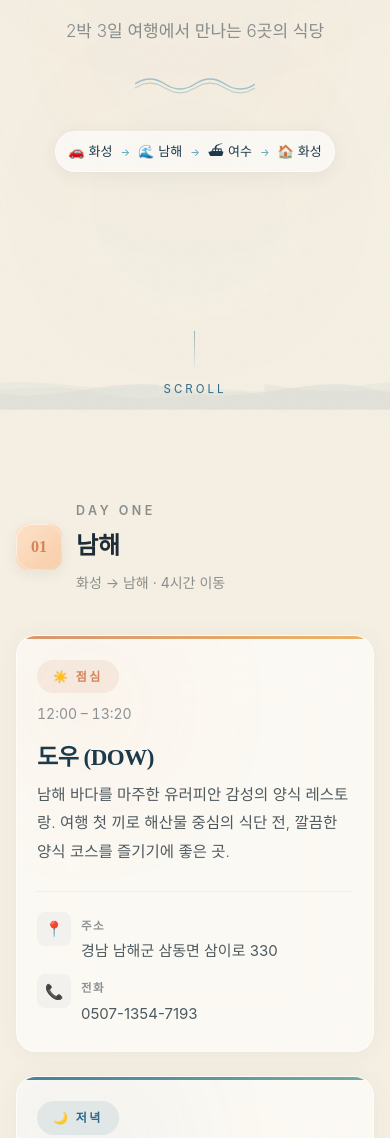
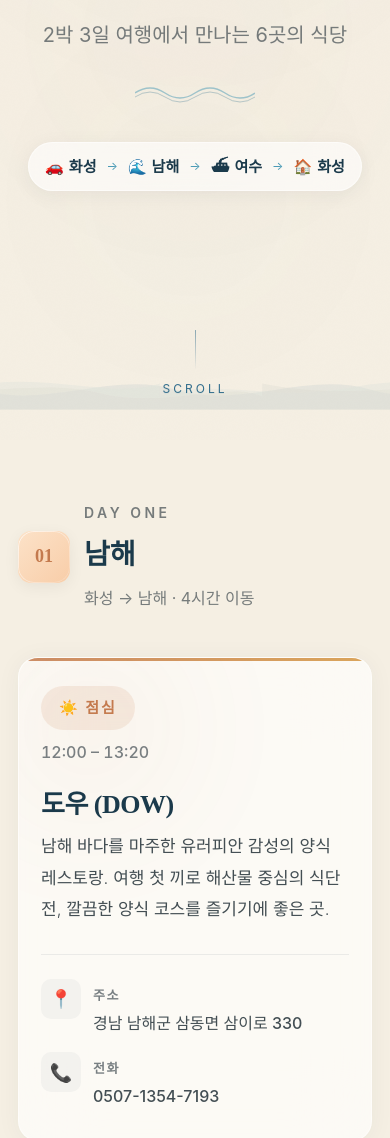
Before and after one commit to leesh06/yeosu-trip, a plain HTML site: page restaurant.html in a window 390 px wide. Shown: the part 404-1542 px from the top of the page. Drawn offline with Linux system fonts and the light colour scheme; a web font is replaced by a local one.

Commit message:
restaurant.html 업데이트 폰트 사이즈

```diff
--- a/restaurant.html
+++ b/restaurant.html
@@ -10,7 +10,6 @@
   @import url('https://cdn.jsdelivr.net/gh/orioncactus/pretendard/dist/web/static/pretendard.min.css');
 
   :root {
-    /* 남해·여수 바다 + 한국 전통 컬러 */
     --ocean-deep: #1b3a4b;
     --ocean-mid: #2d6a8a;
     --ocean-light: #4a9ab5;
@@ -18,18 +17,18 @@
     --ocean-sky: #d4eef4;
     --sand: #f5efe3;
     --sand-warm: #ede4d3;
-    --sunset-warm: #d4845a;
-    --sunset-gold: #e8a84c;
+    --sunset-warm: #c47a4e;
+    --sunset-gold: #d49540;
     --sunset-rose: #c86b5e;
     --hanok-brown: #6b4c3b;
     --pine-green: #3d6b5e;
     --jade: #5a9e8f;
-    --text: #1e2d35;
-    --text-mid: rgba(30,45,53,0.78);
-    --text-dim: rgba(30,45,53,0.50);
-    --glass: rgba(255,255,255,0.60);
+    --text: #1a2830;
+    --text-mid: rgba(26,40,48,0.82);
+    --text-dim: rgba(26,40,48,0.58);
+    --glass: rgba(255,255,255,0.65);
     --glass-border: rgba(255,255,255,0.50);
-    --glass-hover: rgba(255,255,255,0.78);
+    --glass-hover: rgba(255,255,255,0.80);
     --radius: 20px;
     --radius-sm: 12px;
   }
@@ -40,7 +39,8 @@
   body {
     font-family: 'Pretendard', 'Noto Sans KR', -apple-system, sans-serif;
     color: var(--text);
-    line-height: 1.8;
+    line-height: 1.85;
+    font-size: 18px;
     -webkit-font-smoothing: antialiased;
     overflow-x: hidden;
     background: var(--sand);
@@ -88,7 +88,7 @@
     100% { transform: translateX(-50%); }
   }
 
-  /* Ambient orbs — ocean light */
+  /* Ambient orbs */
   .ambient {
     position: fixed; inset: 0; z-index: 0;
     pointer-events: none; overflow: hidden;
@@ -127,7 +127,7 @@
     background-size: 200px;
   }
 
-  .wrapper { position: relative; z-index: 2; max-width: 800px; margin: 0 auto; padding: 0 24px; }
+  .wrapper { position: relative; z-index: 2; max-width: 820px; margin: 0 auto; padding: 0 28px; }
 
   /* === HERO === */
   .hero {
@@ -139,14 +139,14 @@
   }
 
   .hero-eyebrow {
-    font-size: 12px; letter-spacing: 5px; text-transform: uppercase;
+    font-size: 15px; letter-spacing: 5px; text-transform: uppercase;
     color: var(--ocean-mid); font-weight: 600; margin-bottom: 24px;
     opacity: 0; animation: fadeIn 1s 0.3s ease forwards;
   }
 
   .hero h1 {
     font-family: 'Noto Serif KR', serif; font-weight: 900;
-    font-size: clamp(36px, 7vw, 64px); line-height: 1.2; letter-spacing: -2px;
+    font-size: clamp(42px, 8vw, 72px); line-height: 1.2; letter-spacing: -2px;
     background: linear-gradient(135deg, var(--ocean-deep) 0%, var(--ocean-mid) 40%, var(--sunset-warm) 80%, var(--sunset-gold) 100%);
     background-size: 300% auto;
     -webkit-background-clip: text; -webkit-text-fill-color: transparent; background-clip: text;
@@ -157,17 +157,15 @@
   @keyframes fadeIn { to { opacity: 1; } }
 
   .hero-sub {
-    font-size: 17px; color: var(--text-dim); font-weight: 300;
+    font-size: 20px; color: var(--text-dim); font-weight: 400;
     margin-top: 20px; opacity: 0; animation: fadeIn 1s 0.8s ease forwards;
   }
 
-  /* Decorative wave divider under title */
   .hero-wave-deco {
     margin-top: 28px; opacity: 0; animation: fadeIn 1s 0.9s ease forwards;
   }
   .hero-wave-deco svg { width: 120px; height: 20px; }
 
-  /* Route bar — compact */
   .route-bar {
     display: inline-flex; align-items: center;
     margin-top: 28px;
@@ -175,22 +173,22 @@
     backdrop-filter: blur(20px); -webkit-backdrop-filter: blur(20px);
     border: 1px solid rgba(255,255,255,0.5);
     border-radius: 100px;
-    padding: 10px 6px;
+    padding: 12px 8px;
     box-shadow: 0 4px 20px rgba(27,58,75,0.06);
     opacity: 0; animation: fadeIn 1s 1s ease forwards;
     white-space: nowrap;
   }
   .route-stop {
-    display: inline-flex; align-items: center; gap: 4px;
-    padding: 0 12px; font-size: 14px; font-weight: 500; color: var(--ocean-deep);
+    display: inline-flex; align-items: center; gap: 5px;
+    padding: 0 14px; font-size: 17px; font-weight: 600; color: var(--ocean-deep);
   }
-  .route-stop .emoji { font-size: 14px; }
-  .route-arrow { color: var(--ocean-light); font-size: 11px; }
+  .route-stop .emoji { font-size: 17px; }
+  .route-arrow { color: var(--ocean-light); font-size: 14px; }
 
   .scroll-hint {
     position: absolute; bottom: 40px;
     display: flex; flex-direction: column; align-items: center; gap: 8px;
-    color: var(--ocean-mid); font-size: 11.5px; letter-spacing: 3px;
+    color: var(--ocean-mid); font-size: 12px; letter-spacing: 3px;
     animation: fadeIn 1s 1.5s ease forwards, bounce 2s 2.5s ease-in-out infinite;
     opacity: 0;
   }
@@ -205,11 +203,11 @@
   /* === DAY SECTION === */
   .day-section { padding: 80px 0 40px; }
 
-  .day-header { display: flex; align-items: center; gap: 20px; margin-bottom: 40px; }
+  .day-header { display: flex; align-items: center; gap: 20px; margin-bottom: 44px; }
   .day-chip {
     display: flex; align-items: center; justify-content: center;
-    width: 56px; height: 56px; border-radius: 16px;
-    font-family: 'Noto Serif KR', serif; font-weight: 900; font-size: 18px;
+    width: 62px; height: 62px; border-radius: 16px;
+    font-family: 'Noto Serif KR', serif; font-weight: 900; font-size: 20px;
     flex-shrink: 0; position: relative; overflow: hidden;
     box-shadow: 0 4px 16px rgba(0,0,0,0.06);
   }
@@ -219,26 +217,23 @@
     -webkit-mask: linear-gradient(#fff 0 0) content-box, linear-gradient(#fff 0 0);
     -webkit-mask-composite: xor; mask-composite: exclude;
   }
-  /* Day 1: 남해 바다 + 석양 */
   .day-1 .day-chip { background: linear-gradient(135deg, #fce2c8, #f8cda8); color: var(--sunset-warm); }
-  /* Day 2: 여수 바다 */
   .day-2 .day-chip { background: linear-gradient(135deg, #c8e4f0, #a8d4e8); color: var(--ocean-mid); }
-  /* Day 3: 귀가 — 소나무 초록 */
   .day-3 .day-chip { background: linear-gradient(135deg, #c8e0d4, #a8d0c0); color: var(--pine-green); }
 
-  .day-meta { display: flex; flex-direction: column; gap: 2px; }
-  .day-label { font-size: 12.5px; letter-spacing: 3.5px; text-transform: uppercase; color: var(--text-dim); font-weight: 600; }
-  .day-title { font-family: 'Noto Serif KR', serif; font-size: 28px; font-weight: 700; }
-  .day-route { font-size: 14px; color: var(--text-dim); font-weight: 400; }
+  .day-meta { display: flex; flex-direction: column; gap: 3px; }
+  .day-label { font-size: 14px; letter-spacing: 3.5px; text-transform: uppercase; color: var(--text-dim); font-weight: 600; }
+  .day-title { font-family: 'Noto Serif KR', serif; font-size: 34px; font-weight: 700; color: var(--ocean-deep); }
+  .day-route { font-size: 17px; color: var(--text-dim); font-weight: 400; }
 
-  /* === CARD — Coastal Glass === */
+  /* === CARD === */
   .card {
     position: relative;
     background: var(--glass);
     backdrop-filter: blur(40px) saturate(120%); -webkit-backdrop-filter: blur(40px) saturate(120%);
     border: 1px solid var(--glass-border);
     border-radius: var(--radius);
-    padding: 32px; margin-bottom: 24px;
+    padding: 36px; margin-bottom: 28px;
     box-shadow: 0 2px 24px rgba(27,58,75,0.05);
     transition: all 0.5s cubic-bezier(0.23, 1, 0.32, 1);
     overflow: hidden;
@@ -251,7 +246,6 @@
     box-shadow: 0 12px 48px rgba(27,58,75,0.10);
   }
 
-  /* Top accent line */
   .card::before {
     content: ''; position: absolute; top: 0; left: 0;
     width: 100%; height: 3px; opacity: 0.85; transition: opacity 0.3s;
@@ -261,7 +255,6 @@
   .card.dinner::before { background: linear-gradient(90deg, var(--ocean-mid), var(--jade)); }
   .card.breakfast::before { background: linear-gradient(90deg, var(--pine-green), var(--jade)); }
 
-  /* Subtle inner glow */
   .card::after {
     content: ''; position: absolute; top: -20px; left: -20px;
     width: 180px; height: 180px; border-radius: 50%;
@@ -273,106 +266,113 @@
   .card.breakfast::after { background: var(--pine-green); }
 
   .card-header {
-    display: flex; justify-content: space-between; align-items: flex-start;
-    margin-bottom: 16px; position: relative; z-index: 1;
+    display: flex; justify-content: space-between; align-items: center;
+    margin-bottom: 20px; position: relative; z-index: 1;
   }
   .meal-tag {
-    display: inline-flex; align-items: center; gap: 6px;
-    font-size: 12px; font-weight: 700; letter-spacing: 2.5px; text-transform: uppercase;
-    padding: 6px 16px; border-radius: 100px;
+    display: inline-flex; align-items: center; gap: 7px;
+    font-size: 15px; font-weight: 700; letter-spacing: 2px; text-transform: uppercase;
+    padding: 8px 18px; border-radius: 100px;
   }
-  .lunch .meal-tag { background: rgba(212,132,90,0.12); color: var(--sunset-warm); }
+  .lunch .meal-tag { background: rgba(196,122,78,0.12); color: var(--sunset-warm); }
   .dinner .meal-tag { background: rgba(45,106,138,0.10); color: var(--ocean-mid); }
   .breakfast .meal-tag { background: rgba(61,107,94,0.10); color: var(--pine-green); }
 
-  .time-text { font-size: 14px; color: var(--text-dim); font-weight: 400; font-variant-numeric: tabular-nums; }
+  .time-text { font-size: 17px; color: var(--text-dim); font-weight: 500; font-variant-numeric: tabular-nums; }
 
   .card-body { position: relative; z-index: 1; }
   .restaurant-name {
     font-family: 'Noto Serif KR', serif;
-    font-size: clamp(23px, 4vw, 30px); font-weight: 700;
-    letter-spacing: -0.5px; margin-bottom: 8px; line-height: 1.3;
+    font-size: clamp(28px, 5vw, 36px); font-weight: 700;
+    letter-spacing: -0.5px; margin-bottom: 10px; line-height: 1.3;
     color: var(--ocean-deep);
   }
   .restaurant-desc {
-    font-size: 15.5px; font-weight: 300; color: var(--text-mid);
-    line-height: 1.85; margin-bottom: 24px; max-width: 560px;
+    font-size: 18px; font-weight: 350; color: var(--text-mid);
+    line-height: 1.85; margin-bottom: 28px; max-width: 580px;
   }
 
-  .info-chips { display: flex; flex-direction: column; gap: 10px; padding-top: 20px; border-top: 1px solid rgba(27,58,75,0.06); }
-  .info-row { display: flex; align-items: flex-start; gap: 10px; }
+  .info-chips { display: flex; flex-direction: column; gap: 14px; padding-top: 24px; border-top: 1px solid rgba(27,58,75,0.08); }
+  .info-row { display: flex; align-items: flex-start; gap: 12px; }
   .info-icon {
-    width: 34px; height: 34px; display: flex; align-items: center; justify-content: center;
-    background: rgba(27,58,75,0.04); border-radius: 8px; font-size: 15px; flex-shrink: 0;
+    width: 40px; height: 40px; display: flex; align-items: center; justify-content: center;
+    background: rgba(27,58,75,0.04); border-radius: 10px; font-size: 18px; flex-shrink: 0;
   }
-  .info-content { display: flex; flex-direction: column; gap: 1px; padding-top: 4px; }
-  .info-label { font-size: 11.5px; letter-spacing: 1.5px; text-transform: uppercase; color: var(--text-dim); font-weight: 600; }
-  .info-value { font-size: 15px; color: var(--text-mid); font-weight: 400; word-break: keep-all; }
+  .info-content { display: flex; flex-direction: column; gap: 2px; padding-top: 4px; }
+  .info-label { font-size: 13px; letter-spacing: 1.5px; text-transform: uppercase; color: var(--text-dim); font-weight: 600; }
+  .info-value { font-size: 17px; color: var(--text-mid); font-weight: 450; word-break: keep-all; }
 
   .alert {
-    margin-top: 18px; padding: 14px 16px; border-radius: var(--radius-sm);
-    font-size: 14px; line-height: 1.65;
+    margin-top: 20px; padding: 16px 18px; border-radius: var(--radius-sm);
+    font-size: 17px; line-height: 1.7; font-weight: 500;
     display: flex; align-items: flex-start; gap: 10px; position: relative; z-index: 1;
   }
-  .alert.warn { background: rgba(212,132,90,0.08); border: 1px solid rgba(212,132,90,0.18); color: #8b4420; }
-  .alert.info { background: rgba(45,106,138,0.06); border: 1px solid rgba(45,106,138,0.12); color: var(--ocean-mid); }
-  .alert-icon { font-size: 17px; flex-shrink: 0; margin-top: 1px; }
+  .alert.warn { background: rgba(196,122,78,0.10); border: 1px solid rgba(196,122,78,0.22); color: #7a3a18; }
+  .alert.info { background: rgba(45,106,138,0.07); border: 1px solid rgba(45,106,138,0.15); color: #1e5068; }
+  .alert-icon { font-size: 20px; flex-shrink: 0; margin-top: 1px; }
 
   .section-divider { height: 1px; background: linear-gradient(90deg, transparent, rgba(27,58,75,0.08), transparent); margin: 20px 0; }
 
   /* === FOOTER === */
   .footer { text-align: center; padding: 80px 24px 60px; }
-  .footer-icon { font-size: 40px; margin-bottom: 16px; display: inline-block; animation: float 4s ease-in-out infinite; }
+  .footer-icon { font-size: 44px; margin-bottom: 16px; display: inline-block; animation: float 4s ease-in-out infinite; }
   @keyframes float { 0%, 100% { transform: translateY(0) rotate(0deg); } 50% { transform: translateY(-10px) rotate(3deg); } }
-  .footer-text { font-family: 'Noto Serif KR', serif; font-size: 22px; font-weight: 700; color: var(--ocean-deep); margin-bottom: 8px; }
-  .footer-sub { font-size: 14px; color: var(--text-dim); font-weight: 400; }
+  .footer-text { font-family: 'Noto Serif KR', serif; font-size: 26px; font-weight: 700; color: var(--ocean-deep); margin-bottom: 10px; }
+  .footer-sub { font-size: 17px; color: var(--text-dim); font-weight: 400; }
   .footer-wave { margin-top: 24px; }
   .footer-wave svg { width: 80px; height: 14px; }
 
   /* Progress */
   .progress-bar {
-    position: fixed; top: 0; left: 0; height: 2px;
+    position: fixed; top: 0; left: 0; height: 3px;
     background: linear-gradient(90deg, var(--ocean-deep), var(--ocean-mid), var(--sunset-warm), var(--sunset-gold));
     z-index: 100; width: 0%; transition: width 0.1s linear;
   }
 
   /* Nav Dots */
-  .nav-dots { position: fixed; right: 24px; top: 50%; transform: translateY(-50%); z-index: 50; display: flex; flex-direction: column; gap: 12px; }
+  .nav-dots { position: fixed; right: 24px; top: 50%; transform: translateY(-50%); z-index: 50; display: flex; flex-direction: column; gap: 14px; }
   .nav-dot {
-    width: 8px; height: 8px; border-radius: 50%;
-    background: rgba(27,58,75,0.18); border: none; cursor: pointer;
+    width: 10px; height: 10px; border-radius: 50%;
+    background: rgba(27,58,75,0.20); border: none; cursor: pointer;
     transition: all 0.3s ease; position: relative;
   }
-  .nav-dot:hover { background: rgba(27,58,75,0.35); transform: scale(1.4); }
-  .nav-dot.active { background: var(--ocean-mid); box-shadow: 0 0 12px rgba(45,106,138,0.3); transform: scale(1.3); }
+  .nav-dot:hover { background: rgba(27,58,75,0.4); transform: scale(1.4); }
+  .nav-dot.active { background: var(--ocean-mid); box-shadow: 0 0 14px rgba(45,106,138,0.35); transform: scale(1.3); }
   .nav-dot .tooltip {
-    position: absolute; right: 20px; top: 50%; transform: translateY(-50%);
-    background: var(--ocean-deep); padding: 4px 12px; border-radius: 6px;
-    font-size: 11px; white-space: nowrap; color: #fff;
+    position: absolute; right: 22px; top: 50%; transform: translateY(-50%);
+    background: var(--ocean-deep); padding: 5px 14px; border-radius: 6px;
+    font-size: 13px; white-space: nowrap; color: #fff;
     opacity: 0; pointer-events: none; transition: opacity 0.2s;
   }
   .nav-dot:hover .tooltip { opacity: 1; }
 
   /* === RESPONSIVE === */
   @media (max-width: 640px) {
-    .wrapper { padding: 0 16px; }
-    .card { padding: 24px 20px; }
-    .card-header { flex-direction: column; gap: 8px; }
+    .wrapper { padding: 0 18px; }
+    .card { padding: 28px 22px; }
+    .card-header { flex-direction: column; gap: 8px; align-items: flex-start; }
     .day-header { gap: 14px; }
-    .day-chip { width: 46px; height: 46px; font-size: 16px; border-radius: 12px; }
-    .day-title { font-size: 24px; }
+    .day-chip { width: 52px; height: 52px; font-size: 18px; border-radius: 13px; }
+    .day-title { font-size: 28px; }
     .nav-dots { display: none; }
     .day-section { padding: 60px 0 20px; }
-    .route-stop { padding: 0 8px; font-size: 13px; }
-    .route-stop .emoji { font-size: 13px; }
-    .route-arrow { font-size: 10px; }
-    .route-bar { padding: 8px 4px; }
+    .route-stop { padding: 0 10px; font-size: 15px; }
+    .route-stop .emoji { font-size: 15px; }
+    .route-arrow { font-size: 12px; }
+    .route-bar { padding: 10px 6px; }
     .waves { height: 100px; }
+    body { font-size: 17px; }
+    .restaurant-name { font-size: 26px; }
+    .restaurant-desc { font-size: 17px; }
+    .info-value { font-size: 16px; }
+    .alert { font-size: 16px; }
+    .time-text { font-size: 16px; }
+    .day-route { font-size: 16px; }
   }
   @media (max-width: 380px) {
-    .restaurant-name { font-size: 21px; }
-    .card { padding: 20px 16px; }
-    .route-stop { padding: 0 6px; font-size: 12px; }
+    .restaurant-name { font-size: 24px; }
+    .card { padding: 22px 18px; }
+    .route-stop { padding: 0 7px; font-size: 14px; }
   }
 
   /* Print */
@@ -522,7 +522,6 @@
             <div class="info-content"><span class="info-label">영업시간</span><span class="info-value">10:00 ~ 20:30</span></div>
           </div>
         </div>
-        <div class="alert warn"><span class="alert-icon">⚠️</span></div>
       </div>
     </article>
 
@@ -621,14 +620,12 @@
     pb.style.width = (window.scrollY / (document.documentElement.scrollHeight - window.innerHeight)) * 100 + '%';
   });
 
-  // Card reveal
   const cards = document.querySelectorAll('.card');
   const ro = new IntersectionObserver((es) => {
     es.forEach((e, i) => { if (e.isIntersecting) { setTimeout(() => e.target.classList.add('visible'), i * 120); ro.unobserve(e.target); }});
   }, { threshold: 0.15, rootMargin: '0px 0px -40px 0px' });
   cards.forEach(c => ro.observe(c));
 
-  // Nav dots
   const dots = document.querySelectorAll('.nav-dot');
   const ids = ['hero','day1','day2','day3'];
   const so = new IntersectionObserver((es) => {
@@ -637,7 +634,6 @@
   ids.forEach(id => { const el = document.getElementById(id); if (el) so.observe(el); });
   dots.forEach(d => d.addEventListener('click', () => document.getElementById(d.dataset.target)?.scrollIntoView({ behavior: 'smooth' })));
 
-  // Day header reveal
   document.querySelectorAll('.day-header').forEach(h => {
     h.style.cssText = 'opacity:0;transform:translateX(-20px);transition:all 0.6s cubic-bezier(0.23,1,0.32,1)';
     new IntersectionObserver((es, o) => {
```
